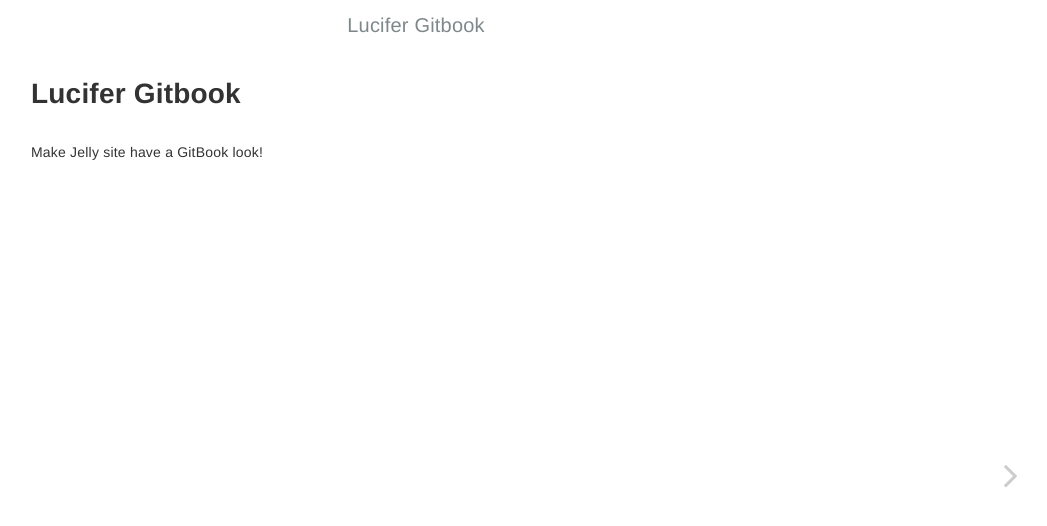
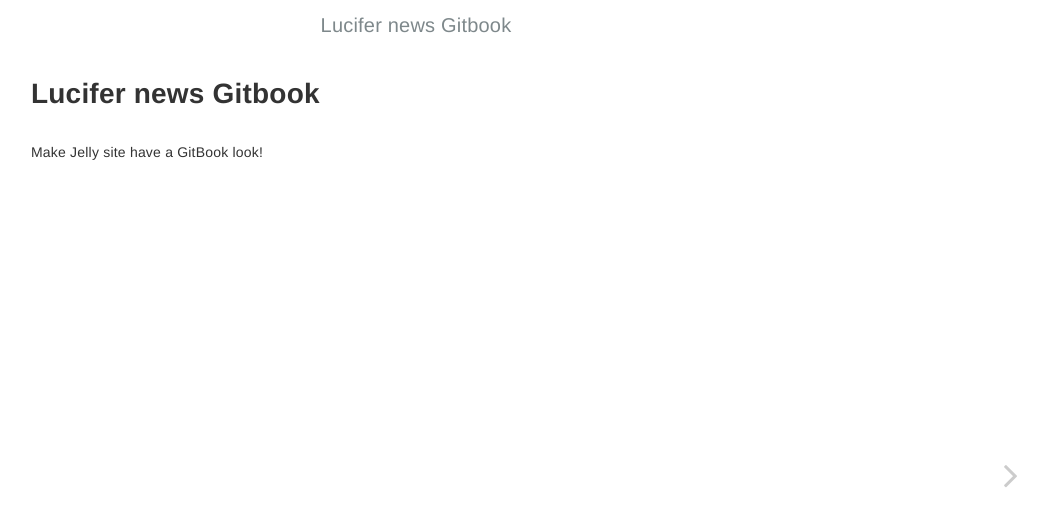
Before and after one commit to SpiritOfDeath/SpiritofDeath.github.io, a Jekyll site: the page built from index.md, in a window 1280 px wide. Shown: the top 526 px of the page, without its empty margins (224-1271 px from the left). Built offline with Jekyll 4.4.1, drawn with Linux system fonts in a browser that asks for light colours.

Commit message:
이미지 테스트

```diff
--- a/_config.yml
+++ b/_config.yml
@@ -1,6 +1,6 @@
 # Configurations
-title:            Lucifer Gitbook
-longtitle:        Lucifer Morning Star Gitbook
+title:            Lucifer news Gitbook
+longtitle:        Lucifer Morning Star newss Gitbook
 author:           Lucifer
 email:            lucifermorning@kakao.com
 description: >
```
